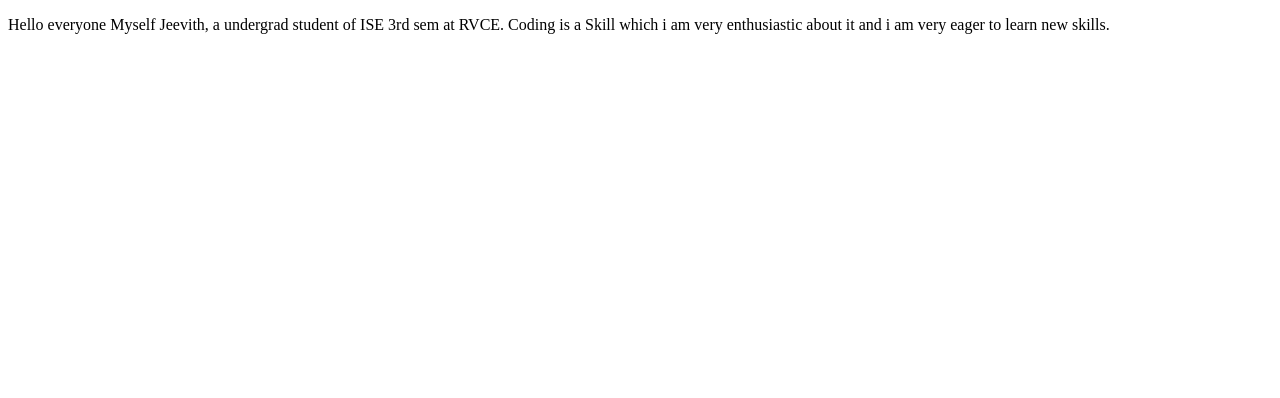
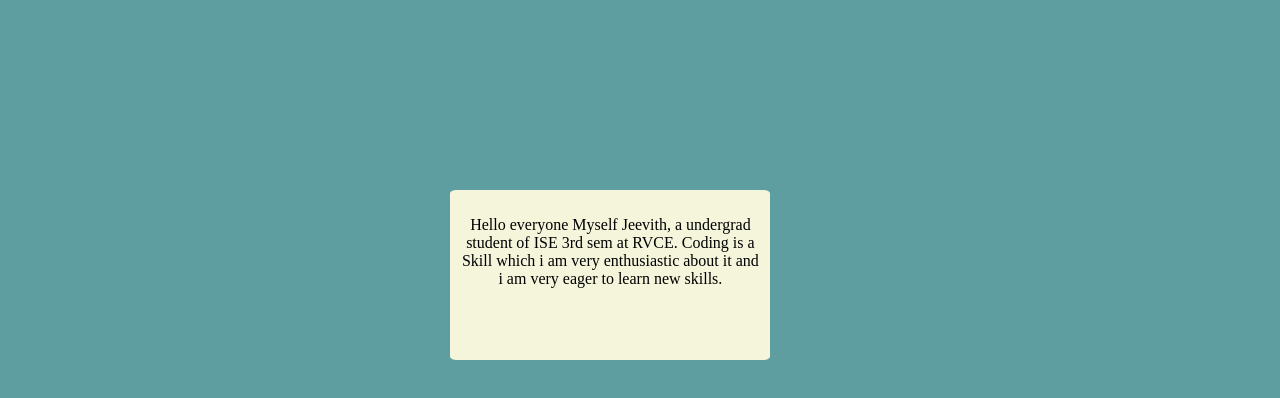
Before and after one commit to JeevithP/HTML-Resume, a plain HTML site: page about.html in a window 1280 px wide. Drawn offline with Linux system fonts and the light colour scheme.

Commit message:
Update about.html

```diff
--- a/about.html
+++ b/about.html
@@ -4,8 +4,32 @@
     <meta charset="UTF-8">
     <meta name="viewport" content="width=device-width, initial-scale=1.0">
     <title>Document</title>
+    <style>
+        body{
+            background-color: cadetblue;
+        }
+        .container{
+            margin-left: 35%;
+            margin-top: 15%;
+            background-color: beige;
+            height: 150px;
+            width: 300px;
+            border-radius: 2%;
+            text-align: center;
+            padding: 10px;
+        }
+        .about{
+            display: flex;
+            justify-content: center;
+            align-items: center;
+        }
+    </style>
 </head>
-<body>
-    <p>Hello everyone Myself Jeevith, a undergrad student of ISE 3rd sem at RVCE. Coding is a Skill which i am very enthusiastic about it and i am very eager to learn new skills.</p>
+<body >
+    <div class="container">
+        <div class="about">
+            <p>Hello everyone Myself Jeevith, a undergrad student of ISE 3rd sem at RVCE. Coding is a Skill which i am very enthusiastic about it and i am very eager to learn new skills.</p>
+        </div>
+    </div>
 </body>
 </html>
```
